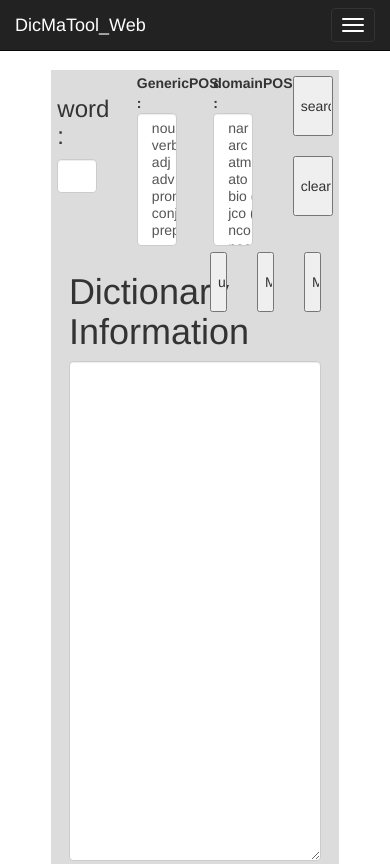
After one commit to devjyno96/DicMaTool_Web, a Flask app: page /trans in a window 390 px wide. The commit adds this page. Run offline with Flask 2, Linux system fonts and the light colour scheme; some libraries are stand-ins or nearby versions.

Commit message:
remapping url, create Lex.html

```diff
--- a/app.py
+++ b/app.py
@@ -10,8 +10,16 @@ transfer = TranferDicTool.transferDic()
 
 
 @app.route('/')
-def index():
-    return render_template('index.html')
+def viewIndex():
+    return render_template('trans.html')
+
+@app.route('/trans')
+def viewTrans():
+    return render_template('trans.html')
+
+@app.route('/lex')
+def viewLex():
+    return render_template('lex.html')
 
 
 @app.route('/postSearch', methods=['POST'])
--- a/managementPython/TranferDicTool.py
+++ b/managementPython/TranferDicTool.py
@@ -268,8 +268,6 @@ class transferDic :
         result = subprocess.run([fileName, domain], capture_output= True)
         output = result.stdout.decode('utf-8')
         os.chdir(location)
-        print(output)
-
         resultDict['result'] = output + "\nDomain Dictionary DB " + domain + " is created !"
         return resultDict
 
--- /dev/null
+++ b/templates/trans.html
@@ -0,0 +1,165 @@
+<!DOCTYPE html>
+<html lang="ko">
+<head>
+    <meta charset="utf-8">
+    <meta http-equiv="X-UA-Compatible" content="IE=edge">
+    <meta name="viewport" content="width=device-width, initial-scale=1">
+    <!-- 위 3개의 메타 태그는 *반드시* head 태그의 처음에 와야합니다; 어떤 다른 콘텐츠들은 반드시 이 태그들 *다음에* 와야 합니다 -->
+    <title>부트스트랩 101 템플릿</title>
+
+    <!-- 부트스트랩 -->
+    <!-- <link href="/css/bootstrap.min.css" rel="stylesheet">-->
+    <link rel="stylesheet" href="https://maxcdn.bootstrapcdn.com/bootstrap/3.3.2/css/bootstrap.min.css">
+    <script src="https://code.jquery.com/jquery-3.4.1.min.js"></script>
+    <script src="https://stackpath.bootstrapcdn.com/bootstrap/3.4.1/js/bootstrap.min.js"></script>
+    <!-- IE8 에서 HTML5 요소와 미디어 쿼리를 위한 HTML5 shim 와 Respond.js -->
+    <!-- WARNING: Respond.js 는 당신이 file:// 을 통해 페이지를 볼 때는 동작하지 않습니다. -->
+    <!--[if lt IE 9]>
+    <script src="https://oss.maxcdn.com/html5shiv/3.7.2/html5shiv.min.js"></script>
+    <script src="https://oss.maxcdn.com/respond/1.4.2/respond.min.js"></script>
+    <![endif]-->
+    <title>info</title>
+</head>
+<body style="padding-top : 70px;" onload="init()">
+
+<nav class="navbar navbar-inverse navbar-fixed-top">
+    <div class="container">
+        <div class="navbar-header">
+            <button type="button" class="navbar-toggle collapsed" data-toggle="collapse" data-target="#navbar"
+                    aria-expanded="false" aria-controls="navbar">
+                <span class="sr-only">Toggle navigation</span>
+                <span class="icon-bar"></span>
+                <span class="icon-bar"></span>
+                <span class="icon-bar"></span>
+            </button>
+            <a class="navbar-brand" href="#">DicMaTool_Web</a>
+        </div>
+        <div id="navbar" class="collapse navbar-collapse">
+            <ul class="nav navbar-nav">
+                <li class="active"><a href="trans">Transfer Dictionary</a></li>
+                <li><a href="lex">Lexical Dictionary</a></li>
+            </ul>
+        </div><!--/.nav-collapse -->
+    </div>
+</nav>
+
+<div class="container">
+
+    <div class="center-block row" style="width:80%; background-color : GAINSBORO;">
+        <div id='topWrapper' class="top row">
+            <div class="wordWrapper  col-xs-3" style="width : 22%; margin:2%">
+                <div>
+                    <h3>word :</h3>
+                </div>
+                <div class="wordInputDiv">
+                    <input type="text" id ="wordInput" name="words" size="30" class="form-control">
+                </div>
+            </div>
+
+
+            <div class="GenericPOSInput  col-xs-3" style="width : 22%; margin:1%">
+                <div>
+                    <b>GenericPOS :</b>
+                    <select id="genericPOSInput" class="form-control" size="7">
+                        <option>noun</option>
+                        <option>verb</option>
+                        <option>adj</option>
+                        <option>adv</option>
+                        <option>pron</option>
+                        <option>conj</option>
+                        <option>prep</option>
+                    </select>
+                </div>
+            </div>
+
+            <div class="domainPOSInput  col-xs-3" style="width : 22%; margin:1%">
+                <div>
+                    <b>domainPOS :</b>
+                    <select id="domainPOSInput" class="form-control " size="7">
+
+                        <option>nar (airplane)</option>
+                        <option>arc (architecture)</option>
+                        <option>atm (atomic)</option>
+                        <option>ato (auto)</option>
+                        <option>bio (bio)</option>
+                        <option>jco (computer-j)</option>
+                        <option>nco (computer-n)</option>
+                        <option>nee (economy-n)</option>
+                        <option>vee (economy-v)</option>
+                        <option>ind (industry)</option>
+                        <option>med (medical)</option>
+                        <option>tac (military)</option>
+                        <option>pat (patent)</option>
+                        <option>npo (politics)</option>
+                        <option>shp (ship)</option>
+                        <option>nsp (sports-n)</option>
+                        <option>vsp (sports-v)</option>
+                        <option>tel (telecommunication)</option>
+                    </select>
+                </div>
+            </div>
+
+            <div class="ButtonsWrapper col-xs-3" style="width : 22%; margin:2%">
+                <div class="search">
+                    <input type="button" id="searchButton" style="width : 100%; height : 60px;" value="search">
+                </div>
+                <br>
+                <div class="clear">
+                    <input type="button" id="clearButton"  style="width : 100%; height : 60px;" value="clear">
+                </div>
+            </div>
+
+        </div>
+
+        <div id='bottomWrapper' class='bottom row' style="margin:1%">
+            <div class="dicInfo col-xs-6">
+                <h1 class="text-center">Dictionary Information</h1>
+            </div>
+            <div class="update col-xs-2">
+                <input type="button" id="updateButton"  style="width : 100%; height : 60px;" value="update">
+            </div>
+            <div class="MakeGenericDB col-xs-2">
+                <input type="button" id="MakeGenericButton"  style="width : 100%; height : 60px;" value="MakeGenericDB">
+            </div>
+            <div class="MakeDomainDB col-xs-2">
+                <input type="button" id="MakeDomainButton"  style="width : 100%; height : 60px;" value="MakeDomainDB">
+            </div>
+
+            <div class="dicInfoDetailsLeft col-xs-12">
+                <textarea class="form-control" id="dicInfoDetails" style="height : 500px"></textarea>
+            </div>
+            <!--
+            <div class="dicInfoDetailsLeft col-xs-6">
+                <textarea class="form-control" id="dicInfoDetailsLeft" style="height : 300px"></textarea>
+            </div>
+            <div class="dicInfoDetailsRight col-xs-6">
+                <textarea class="form-control" id="dicInfoDetailsRight" style="height : 300px"> </textarea>
+            </div>
+            -->
+        </div>
+    </div>
+    <!--
+        <div class="alert alert-success" role="alert">Well done! You successfully read this important alert message.</div>
+        <div class="alert alert-info" role="alert">Heads up! This alert needs your attention, but it's not super
+            important.
+        </div>
+        <div class="alert alert-warning" role="alert">Warning! Better check yourself, you're not looking too good.</div>
+        <div class="alert alert-danger" role="alert">Oh snap! Change a few things up and try submitting again.</div>
+    -->
+</div>
+<!-- /.container -->
+
+
+<!-- Bootstrap core JavaScript
+================================================== -->
+<!-- Placed at the end of the document so the pages load faster -->
+<script src="https://ajax.googleapis.com/ajax/libs/jquery/1.11.2/jquery.min.js"></script>
+<!-- IE10 viewport hack for Surface/desktop Windows 8 bug -->
+
+    <script src="../static/js/jquery-3.4.1.js"></script>
+    <script src="../static/js/download.js"></script>
+    <script src="../static/js/main.js"></script>
+
+
+</body>
+</html>
```
Also changed, not shown: templates/lex.html (renamed from templates/index.html, +5 -2 lines).
